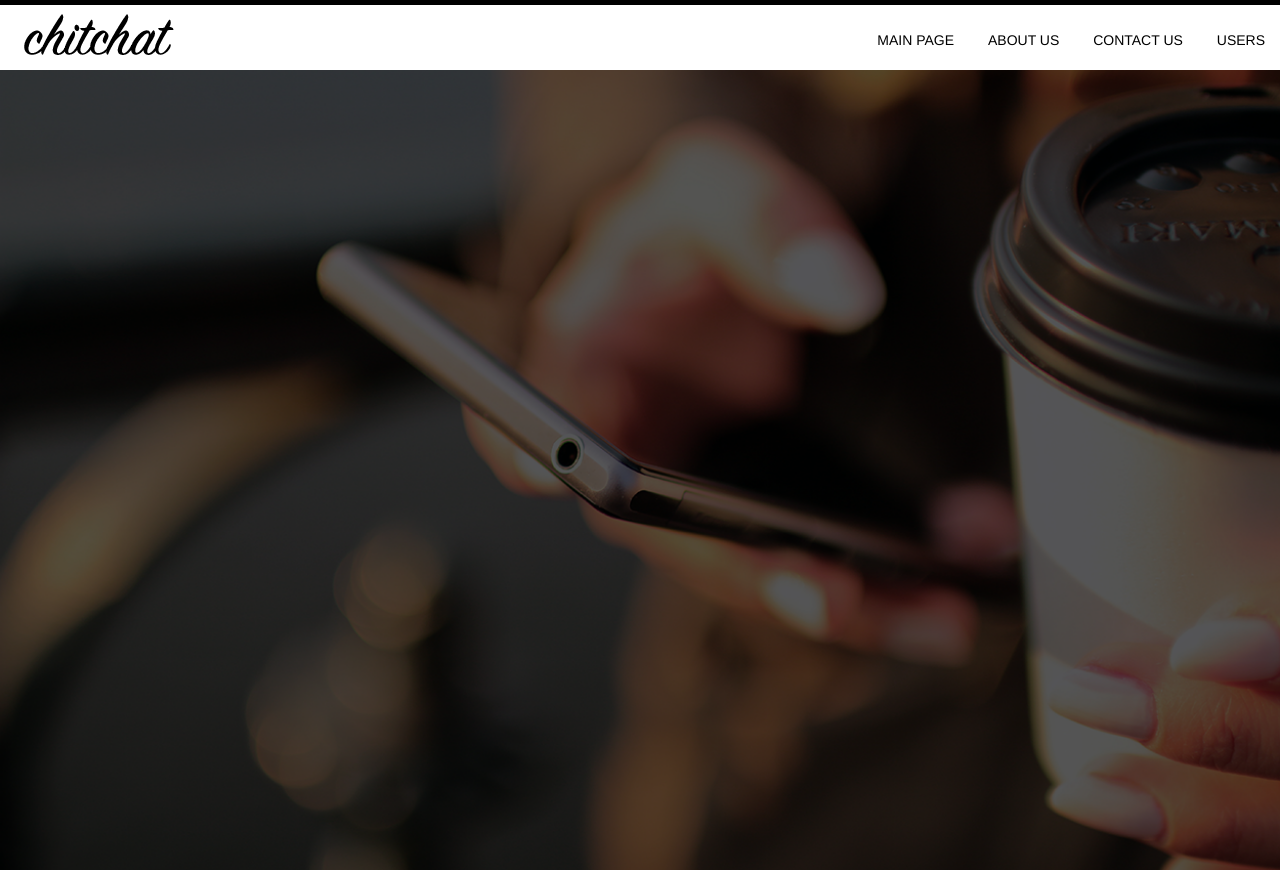
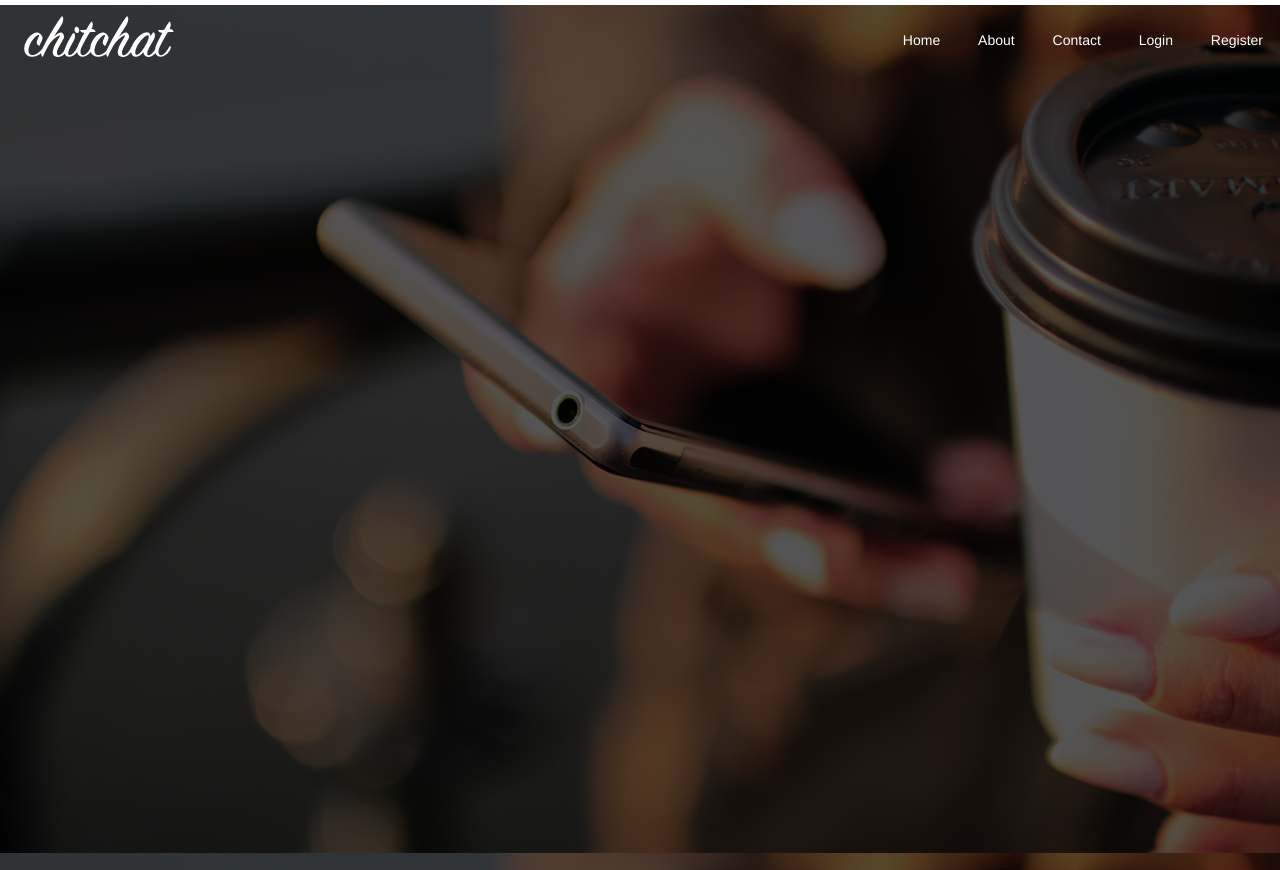
Before and after one commit to ccblazer44/cs386project, a PHP site: page / in a window 1280 px wide. Run offline with PHP 8.4, Linux system fonts and the light colour scheme.

Commit message:
Style change

```diff
--- a/index.html
+++ b/index.html
@@ -10,19 +10,18 @@
 
 	<div id="main-nav">
 		<div id="brand-logo">
-			<img src="./assets/logo.png" />
+			<img src="./assets/logo-white.png" />
 		</div>
 		<ul>
-			<li><a href="index.html">MAIN PAGE</a></li>
-			<li><a href="about.html">ABOUT US</a></li>
-			<li><a href="contact.html">CONTACT US</a></li>
-			<li><a href="users/index.php">USERS</a></li>
+			<li><a href="index.html">Home</a></li>
+			<li><a href="about.html">About</a></li>
+			<li><a href="contact.html">Contact</a></li>
+			<li><a href="users/index.php">Login</a></li>
+			<li><a href="users/index.php">Register</a></li>
 		</ul>
 	</div>
 
 	<div class="container-full">
-		<div class="background">
-		</div>
 	</div>
 
 </body>
--- a/styles/style.css
+++ b/styles/style.css
@@ -3,6 +3,11 @@ html, body {
 	padding: 0;
 	height: 100%;
 	width: 100%;
+}
+
+body{
+	background: url(../assets/cell-phone-bg.png) no-repeat center center fixed;
+	background-size: cover;
 }
 
 @media (max-width: 650px) {
@@ -23,9 +28,11 @@ html, body {
 }
 
 #main-nav {
-	border-top: 5px solid black;
+	border-top: 5px solid white;
 	width: 100%;
+	margin: 0 auto;
 	height: 70px;
+	line-height: 70px;
 }
 
 #main-nav ul {
@@ -33,24 +40,23 @@ html, body {
 }
 
 #main-nav ul li {
-	padding: 0 15px;
-	line-height: 70px;
+	padding: 0 7px;
 	display: inline-block;
 }
 
 #main-nav ul li a {
-	color: black;
+	color: white;
+	padding: 10px;
+}
+
+#main-nav ul li a:hover {
+	background: rgba(255, 255, 255, 0.25);
+	text-decoration: none;
+	padding: 8px;
+	border: 2px solid white;
+	border-radius: 5px;
 }
 
 .container-full {
 	height: 100%;
 }
-
-.background {
-	margin: 0;
-	padding: 0;
-	height: 100%;
-	width: 100%;
-	background: url(../assets/cell-phone-bg.png) no-repeat center center fixed;
-	background-size: cover;
-}
```
Also changed, not shown: assets/logo-black.png (renamed from assets/logo.png), assets/logo-white.png (added).
